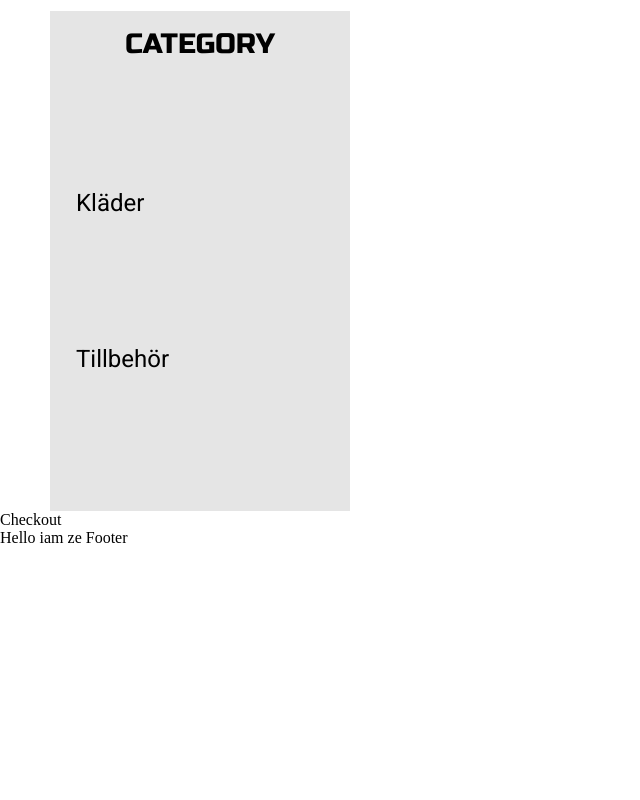
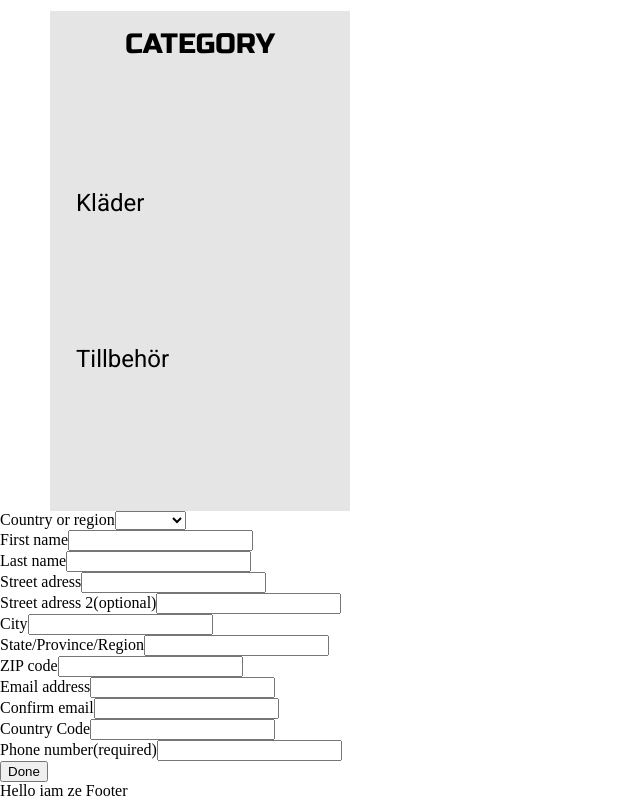
Before and after one commit to Nattzor/Sinius, a Vue app in the folder sinius/: page /Checkout in a window 1280 px wide. Shown: the part 364-1164 px from the top of the page, without its empty margins (0-640 px from the left). Before the commit the page ends 911 px from the top, so only its background shows below. Built offline with nearby package versions, Linux system fonts and the light colour scheme.

Commit message:
added checkout page

```diff
--- a/sinius/src/views/Checkout.vue
+++ b/sinius/src/views/Checkout.vue
@@ -1,9 +1,157 @@
 <template>
-  <p> Checkout </p>
+<form class="checkout">
+<div class="formGroup">
+  <label for="country">Country or region</label>
+  <select id="country" v-model="country">
+  <option v-for="(country, index) in countries"
+  :value="country.value"
+  :key="index">
+  {{country.label}}
+  </option>
+  </select>
+  </div>
+
+<div class="formGroup">
+  <label for="firstname">First name</label>
+  <input
+  id="firstname"
+  type="firstname"
+   v-model="firstname"
+  >
+  </div>
+
+
+  <div class="formGroup">
+  <label for="lastname">Last name</label>
+  <input
+  id="lastname"
+  type="lastname"
+   v-model="lastname"
+  >
+  </div>
+
+
+  <div class="formGroup">
+  <label for="streetadress">Street adress</label>
+  <input
+  id="streetadress"
+  type="streetadress"
+   v-model="streetadress"
+  >
+  </div>
+
+  <div class="formGroup">
+  <label for="streetadressOp">Street adress 2(optional)</label>
+  <input
+  id="streetadressOp"
+  type="streetadressOp"
+   v-model="streetadressOp"
+  >
+  </div>
+
+  <div class="formGroup">
+  <label for="city">City</label>
+  <input
+  id="city"
+  type="city"
+   v-model="city"
+  >
+  </div>
+
+  <div class="formGroup">
+  <label for="state">State/Province/Region</label>
+  <input
+  id="state"
+  type="state"
+   v-model="state"
+  >
+  </div>
+
+  <div class="formGroup">
+  <label for="zipcode">ZIP code</label>
+  <input
+  id="zipcode"
+  type="zipcode"
+   v-model="zipcode"
+  >
+  </div>
+
+  <div class="formGroup">
+  <label for="emailAdress">Email address</label>
+  <input
+  id="emailAdress"
+  type="emailAdress"
+   v-model="emailAdress"
+  >
+  </div>
+
+  <div class="formGroup">
+  <label for="confirmEmail">Confirm email</label>
+  <input
+  id="confirmEmail"
+  type="confirmEmail"
+   v-model="confirmEmail"
+  >
+  </div>
+
+
+  <div class="formGroup">
+  <label for="countryCode">Country Code</label>
+  <input
+  id="countryCode"
+  type="countryCode"
+   v-model="countryCode"
+  >
+  </div>
+
+
+  <div class="formGroup">
+  <label for="phoneNumber">Phone number(required)</label>
+  <input
+  id="phoneNumber"
+  type="phoneNumber"
+   v-model="phoneNumber"
+  >
+  </div>
+  <button type="done" class="btn">Done</button>
+  </form>
+
 </template>
 
 <script>
 export default {
+  data(){
+    return {
+      country: 'SWEDEN',
+      firstname: '',
+      lastname: '',
+      streetadress: '',
+      streetadressOp: '',
+      city: '',
+      state: '',
+      zipcode: '',
+      emailAdress: '',
+      confirmEmail: '',
+      countryCode: '',
+      phoneNumber: '',
+      countries:[
+        {
+          label:'Sweden',
+          value:'Sweden'
+        },
+        {
+          label: 'Finland',
+          value:'Finland'
+
+        },
+        {
+          label:'Norway',
+          value:'Norway'
+        }
+      ]
+
+    }
+  }
 
 }
 </script>
```
